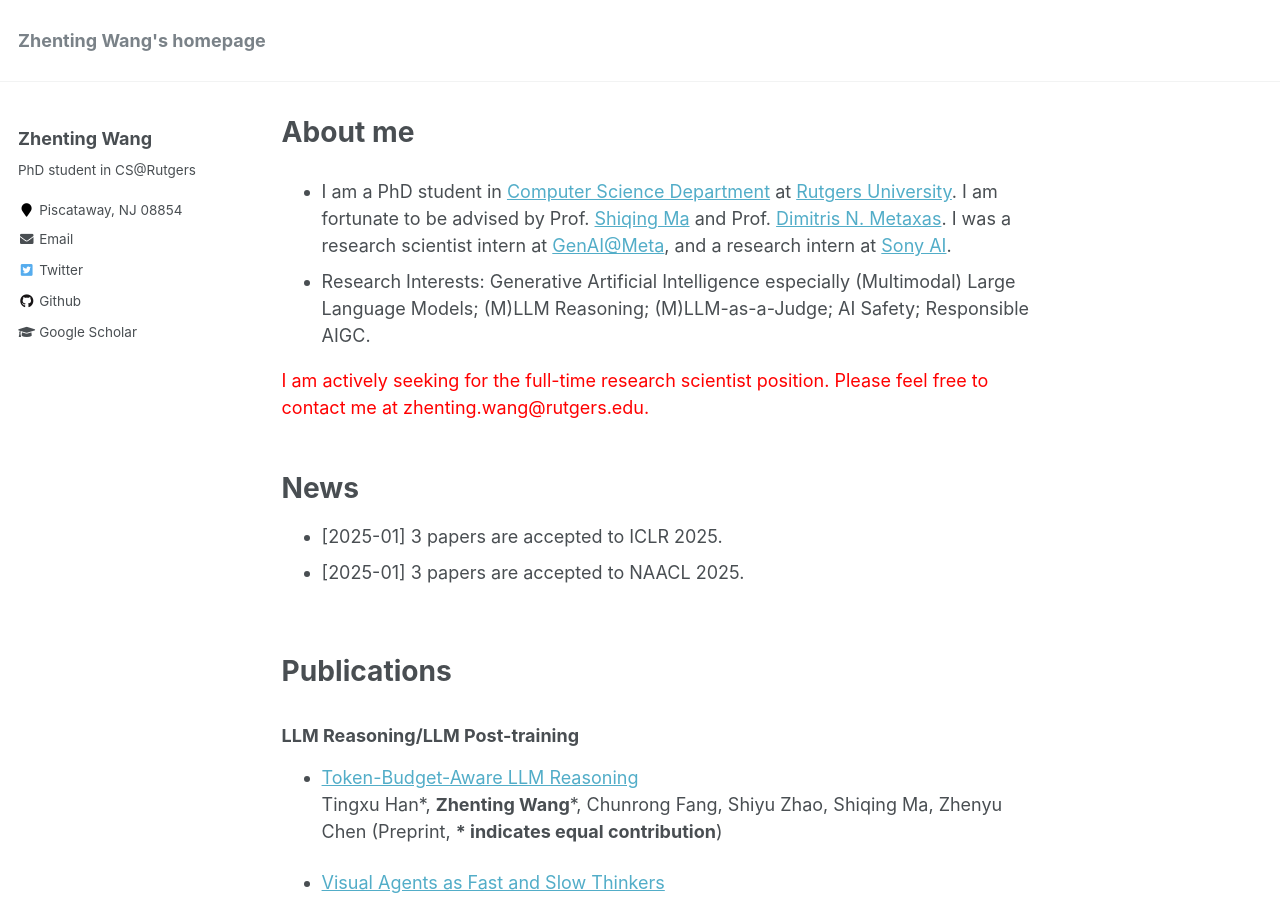
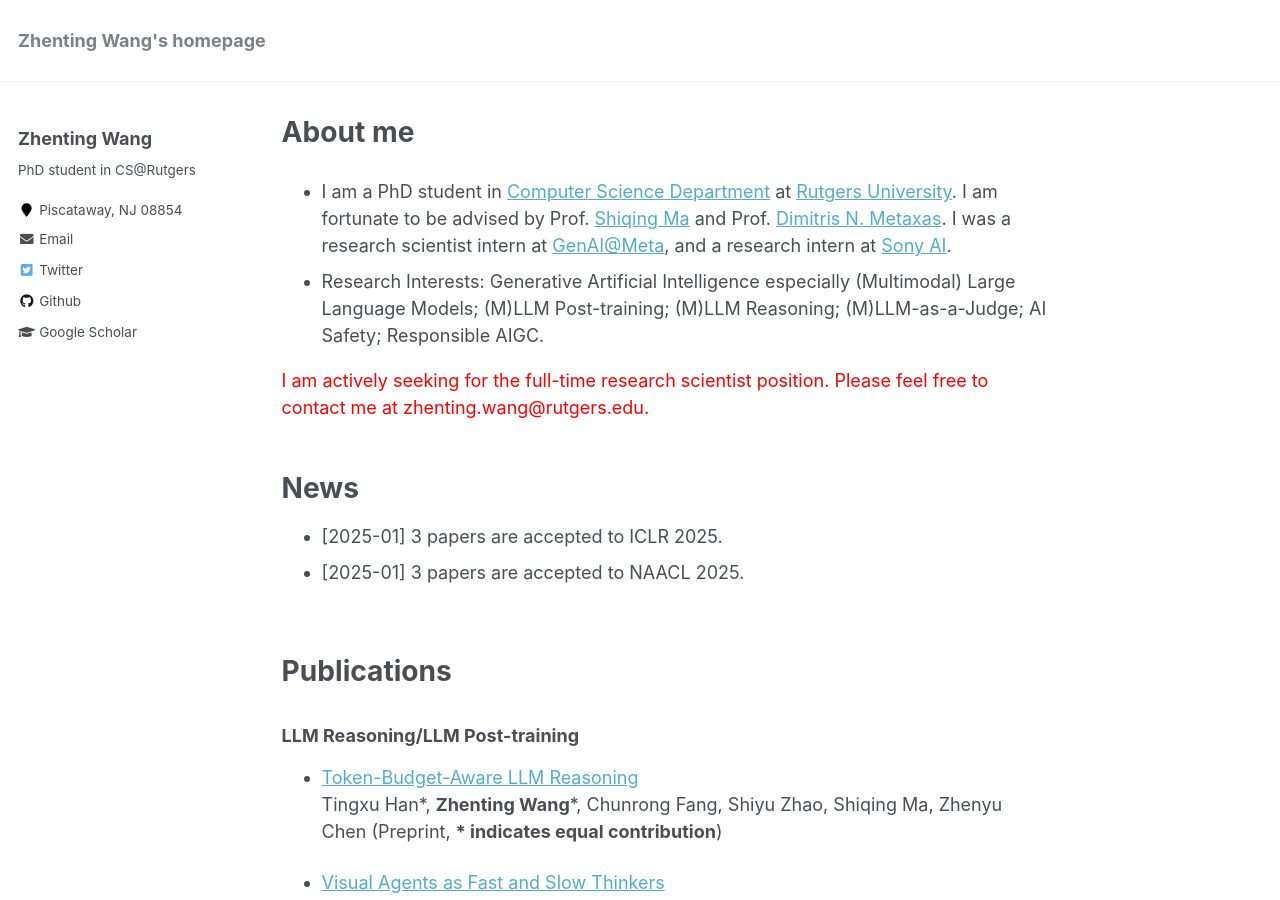
Before and after one commit to ZhentingWang/zhentingwang.github.io, a Jekyll site: the page built from _pages/about.md, in a window 1280 px wide and 900 px high. Built offline with Jekyll 4.4.1, drawn with Linux system fonts in a browser that asks for light colours.

Commit message:
Update about.md

```diff
--- a/_pages/about.md
+++ b/_pages/about.md
@@ -9,7 +9,7 @@ redirect_from:
 ---
 
 * I am a PhD student in [Computer Science Department](https://www.cs.rutgers.edu/) at [Rutgers University](https://www.rutgers.edu/). I am fortunate to be advised by Prof. [Shiqing Ma](https://people.cs.umass.edu/~shiqingma/) and Prof. [Dimitris N. Metaxas](https://people.cs.rutgers.edu/~dnm/). I was a research scientist intern at [GenAI@Meta](https://ai.meta.com/), and a research intern at [Sony AI](https://ai.sony/).
-* Research Interests: Generative Artificial Intelligence especially (Multimodal) Large Language Models; (M)LLM Reasoning; (M)LLM-as-a-Judge; AI Safety; Responsible AIGC.
+* Research Interests: Generative Artificial Intelligence especially (Multimodal) Large Language Models; (M)LLM Post-training; (M)LLM Reasoning; (M)LLM-as-a-Judge; AI Safety; Responsible AIGC.
 
 <font color='red'> I am actively seeking for the full-time research scientist position. Please feel free to contact me at zhenting.wang@rutgers.edu.</font>
 
```
